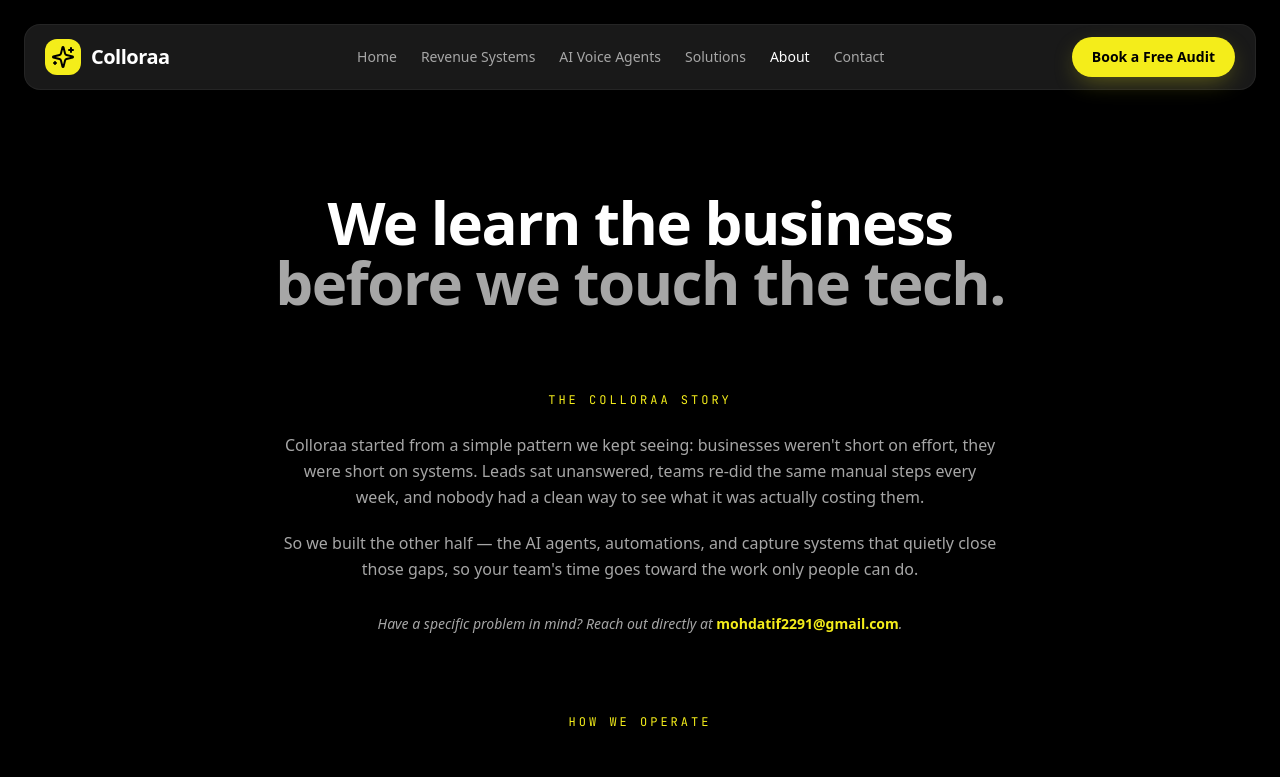
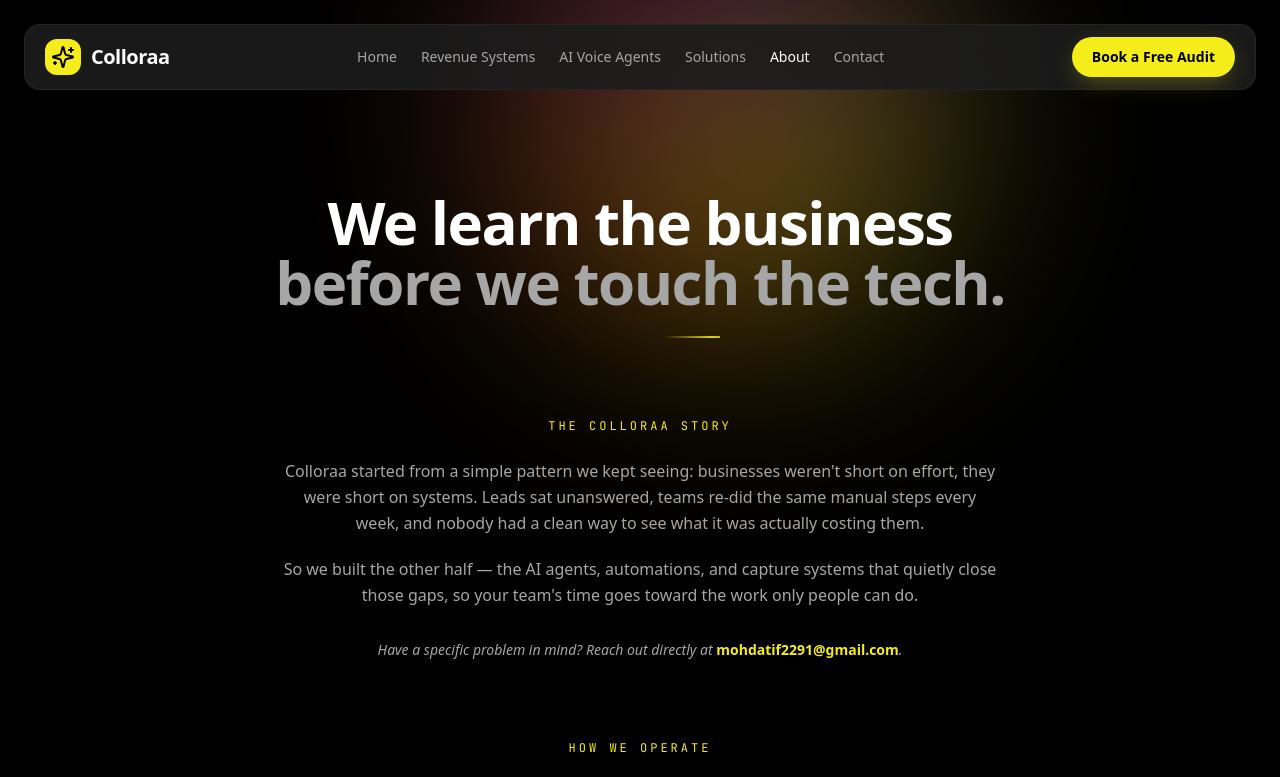
Before and after one commit to Atif2292/Colloraa-AI-Agent, a React (Vite) app: page /about in a window 1280 px wide. Shown: the top 777 px of the page. Built offline with nearby package versions, Linux system fonts and the light colour scheme; a web font is replaced by a local one.

Commit message:
Add creatorsdream-style rotating glow blobs, yellow shimmer accent lines, and per-page browser titles

```diff
--- a/src/components/About.tsx
+++ b/src/components/About.tsx
@@ -1,5 +1,6 @@
 import { Target, Search, LineChart } from 'lucide-react'
 import Reveal from './Reveal'
+import GlowBlob from './GlowBlob'
 
 const principles = [
   {
@@ -21,14 +22,18 @@ const principles = [
 
 export default function About() {
   return (
-    <section className="pb-16 pt-40 sm:pt-48">
-      <div className="mx-auto max-w-5xl px-6 text-center">
+    <section className="relative overflow-hidden pb-16 pt-40 sm:pt-48">
+      <div className="pointer-events-none absolute inset-0">
+        <GlowBlob className="absolute -top-32 left-1/2 h-[460px] w-[460px] -translate-x-1/2" />
+      </div>
+      <div className="relative mx-auto max-w-5xl px-6 text-center">
         <Reveal>
           <h2 className="mx-auto max-w-3xl font-heading text-4xl font-bold tracking-tight md:text-6xl">
             We learn the business
             <br />
             <span className="text-muted-foreground">before we touch the tech.</span>
           </h2>
+          <div className="shimmer-line mx-auto mt-6 w-40" />
         </Reveal>
       </div>
 
--- /dev/null
+++ b/src/components/GlowBlob.tsx
@@ -0,0 +1,12 @@
+export default function GlowBlob({ className = '' }: { className?: string }) {
+  return (
+    <div
+      aria-hidden="true"
+      className={`pointer-events-none animate-spin-slow rounded-full opacity-40 blur-[110px] ${className}`}
+      style={{
+        background:
+          'conic-gradient(from 0deg, hsl(280 60% 45%), hsl(var(--primary)), hsl(25 100% 55%), hsl(280 60% 45%))',
+      }}
+    />
+  )
+}
--- a/src/components/Hero.tsx
+++ b/src/components/Hero.tsx
@@ -1,6 +1,7 @@
 import { ArrowRight, Sparkles } from 'lucide-react'
 import { Link } from 'react-router-dom'
 import WorkflowDiagram from './WorkflowDiagram'
+import GlowBlob from './GlowBlob'
 
 const badges = ['Leads', 'Follow-up', 'Bookings', '24/7 Calls', 'WhatsApp']
 
@@ -11,7 +12,7 @@ export default function Hero() {
       className="relative flex min-h-screen items-center overflow-hidden pt-36"
     >
       <div className="pointer-events-none absolute inset-0">
-        <div className="absolute -top-40 left-1/4 h-[500px] w-[500px] rounded-full bg-primary/10 blur-[140px]" />
+        <GlowBlob className="absolute -top-32 left-[10%] h-[420px] w-[420px]" />
         <div
           className="absolute inset-0 opacity-[0.3]"
           style={{
@@ -28,12 +29,14 @@ export default function Hero() {
 
       <div className="relative mx-auto grid w-full max-w-7xl gap-14 px-6 pb-20 lg:grid-cols-[2fr_3fr] lg:items-center">
         <div className="animate-hero-in">
-          <div className="mb-6 inline-flex items-center gap-2 rounded-full border border-border/70 bg-card/60 px-4 py-1.5">
+          <div className="mb-3 inline-flex items-center gap-2 rounded-full border border-border/70 bg-card/60 px-4 py-1.5">
             <span className="h-1.5 w-1.5 rounded-full bg-primary animate-chat-pulse" />
             <span className="font-mono text-xs uppercase tracking-[0.25em] text-muted-foreground">
               Built by Colloraa
             </span>
           </div>
+
+          <div className="shimmer-line mb-6 w-40" />
 
           <h1 className="mb-8 font-heading text-5xl font-bold leading-[1.06] tracking-tight md:text-6xl">
             Every unanswered lead
--- a/src/components/PageHero.tsx
+++ b/src/components/PageHero.tsx
@@ -1,4 +1,5 @@
 import Reveal from './Reveal'
+import GlowBlob from './GlowBlob'
 
 export default function PageHero({
   eyebrow,
@@ -12,7 +13,7 @@ export default function PageHero({
   return (
     <section className="relative overflow-hidden pb-16 pt-40 sm:pt-48">
       <div className="pointer-events-none absolute inset-0">
-        <div className="absolute -top-40 left-1/2 h-[500px] w-[700px] -translate-x-1/2 rounded-full bg-primary/10 blur-[140px]" />
+        <GlowBlob className="absolute -top-32 left-1/2 h-[460px] w-[460px] -translate-x-1/2" />
       </div>
       <div className="relative mx-auto max-w-4xl px-6 text-center">
         <Reveal>
@@ -20,6 +21,7 @@ export default function PageHero({
           <h1 className="mb-5 font-heading text-4xl font-bold tracking-tight md:text-6xl">
             {title}
           </h1>
+          <div className="shimmer-line mx-auto mb-5 w-40" />
           {subtitle && (
             <p className="mx-auto max-w-2xl text-lg leading-relaxed text-muted-foreground">
               {subtitle}
--- /dev/null
+++ b/src/components/PageMeta.tsx
@@ -0,0 +1,13 @@
+import { useEffect } from 'react'
+
+export default function PageMeta({ title }: { title: string }) {
+  useEffect(() => {
+    const previous = document.title
+    document.title = `${title} — Colloraa`
+    return () => {
+      document.title = previous
+    }
+  }, [title])
+
+  return null
+}
--- a/src/index.css
+++ b/src/index.css
@@ -215,3 +215,41 @@
 .animate-blink {
   animation: blink 1s step-end infinite;
 }
+
+/* Slow-spinning ambient conic glow, creatorsdream-style */
+@keyframes spin-slow {
+  to {
+    transform: rotate(360deg);
+  }
+}
+.animate-spin-slow {
+  animation: spin-slow 16s linear infinite;
+}
+
+/* Yellow "scan line" shimmer accent */
+@keyframes shimmer-line {
+  0% {
+    background-position: -200% 0;
+  }
+  100% {
+    background-position: 200% 0;
+  }
+}
+.shimmer-line {
+  height: 2px;
+  background-image: linear-gradient(
+    90deg,
+    transparent,
+    hsl(var(--primary) / 0.9),
+    transparent
+  );
+  background-size: 60% 100%;
+  background-repeat: no-repeat;
+  animation: shimmer-line 3.2s ease-in-out infinite;
+}
+@media (prefers-reduced-motion: reduce) {
+  .animate-spin-slow,
+  .shimmer-line {
+    animation: none;
+  }
+}
--- a/src/pages/AboutPage.tsx
+++ b/src/pages/AboutPage.tsx
@@ -1,9 +1,11 @@
 import About from '../components/About'
 import CtaBanner from '../components/CtaBanner'
+import PageMeta from '../components/PageMeta'
 
 export default function AboutPage() {
   return (
     <>
+      <PageMeta title="About" />
       <About />
       <CtaBanner />
     </>
--- a/src/pages/AiVoiceAgentsPage.tsx
+++ b/src/pages/AiVoiceAgentsPage.tsx
@@ -1,10 +1,12 @@
 import PageHero from '../components/PageHero'
 import VoiceAgentFeatures from '../components/VoiceAgentFeatures'
 import CtaBanner from '../components/CtaBanner'
+import PageMeta from '../components/PageMeta'
 
 export default function AiVoiceAgentsPage() {
   return (
     <>
+      <PageMeta title="AI Voice Agents" />
       <PageHero
         eyebrow="AI voice agents"
         title={
--- a/src/pages/ContactPage.tsx
+++ b/src/pages/ContactPage.tsx
@@ -1,5 +1,11 @@
 import ContactForm from '../components/ContactForm'
+import PageMeta from '../components/PageMeta'
 
 export default function ContactPage() {
-  return <ContactForm />
+  return (
+    <>
+      <PageMeta title="Contact" />
+      <ContactForm />
+    </>
+  )
 }
--- a/src/pages/Home.tsx
+++ b/src/pages/Home.tsx
@@ -3,10 +3,12 @@ import Industries from '../components/Industries'
 import Problems from '../components/Problems'
 import Process from '../components/Process'
 import CtaBanner from '../components/CtaBanner'
+import PageMeta from '../components/PageMeta'
 
 export default function Home() {
   return (
     <>
+      <PageMeta title="AI Automation & Voice Agent Agency" />
       <Hero />
       <Industries />
       <Problems />
--- a/src/pages/RevenueSystemsPage.tsx
+++ b/src/pages/RevenueSystemsPage.tsx
@@ -1,10 +1,12 @@
 import PageHero from '../components/PageHero'
 import Systems from '../components/Systems'
 import CtaBanner from '../components/CtaBanner'
+import PageMeta from '../components/PageMeta'
 
 export default function RevenueSystemsPage() {
   return (
     <>
+      <PageMeta title="Revenue Systems" />
       <PageHero
         eyebrow="Revenue systems"
         title={
--- a/src/pages/SolutionsPage.tsx
+++ b/src/pages/SolutionsPage.tsx
@@ -1,10 +1,12 @@
 import PageHero from '../components/PageHero'
 import Solutions from '../components/Solutions'
 import CtaBanner from '../components/CtaBanner'
+import PageMeta from '../components/PageMeta'
 
 export default function SolutionsPage() {
   return (
     <>
+      <PageMeta title="Solutions" />
       <PageHero
         eyebrow="Solutions"
         title={
```
